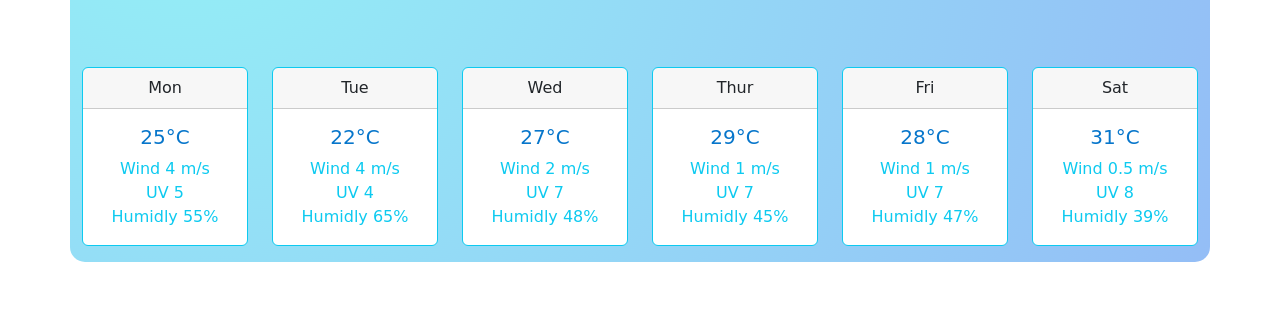
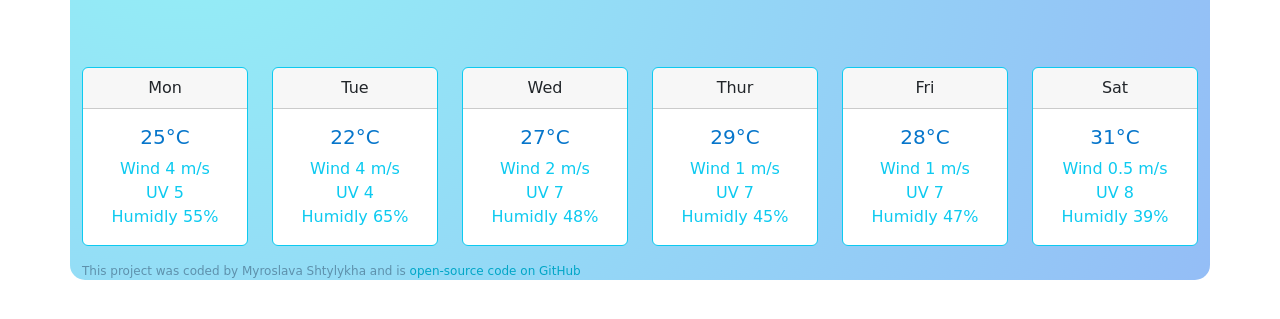
Before and after one commit to Myroslava-Shtylykha/project_weather, a plain HTML site: page index.html in a window 1280 px wide. Shown: the part 269-588 px from the top of the page. Drawn offline with nearby package versions, Linux system fonts and the light colour scheme; a web font is replaced by a local one.

Commit message:
Add link to GitHub

```diff
--- a/index.html
+++ b/index.html
@@ -155,6 +155,9 @@
          </div>
 
 </div>
+<p class="github_Link">This project was coded by Myroslava Shtylykha and is
+    <a href="https://github.com/Myroslava-Shtylykha/project_weather">open-source code on GitHub</a>
+</p>
     <script src="src/index.js"></script>
   </body>
 </html>
--- a/src/style.css
+++ b/src/style.css
@@ -76,3 +76,12 @@ form {
 #icon_celsius, #icon_fahrenheit {
     text-decoration: none;
 }
+
+.github_Link {
+    font-size: 12px;
+    color: rgb(94, 145, 172);
+}
+.github_Link a {
+     color: rgb(0, 166, 199);
+     text-decoration: none;
+}
```
